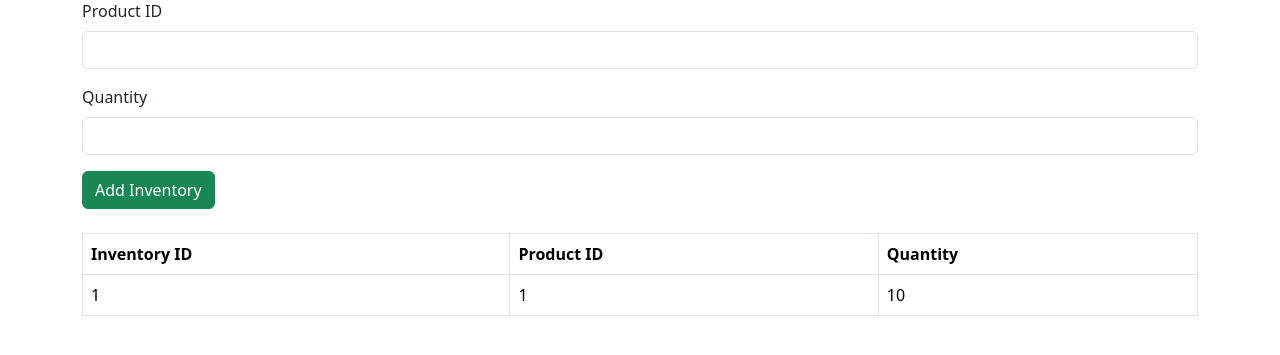
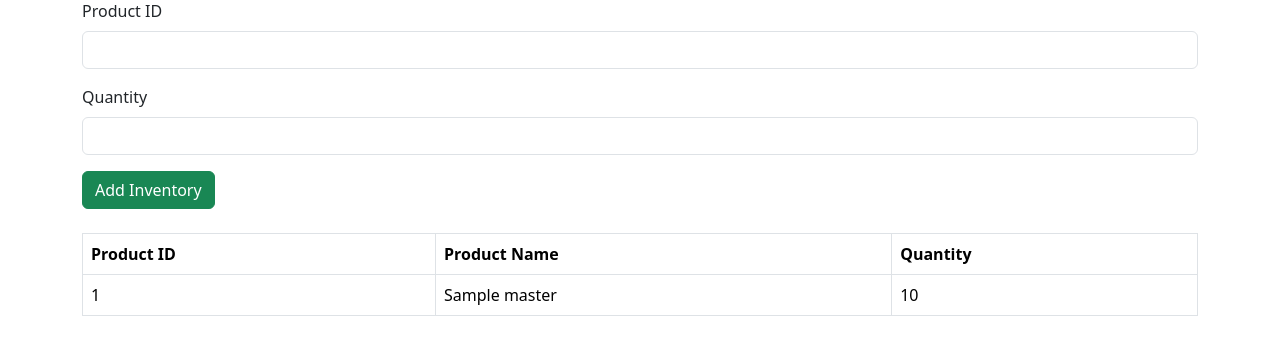
Before and after one commit to rei-doko/MRP-Demand-Forecast, a Flask app: page /inventory in a window 1280 px wide. Shown: the part 181-536 px from the top of the page. Run offline with Flask 3, Linux system fonts and the light colour scheme; tables that the repository leaves empty hold one stand-in row (values such as "Sample post").

Commit message:
Updated Functions
- Materials is properly displaying product_id and product_name
- Inventory is showing product_name instead of product_id

```diff
--- a/main.py
+++ b/main.py
@@ -40,7 +40,6 @@ def create_database():
 
     create_inventory = """
     CREATE TABLE IF NOT EXISTS inventory(
-        inventory_id INTEGER PRIMARY KEY AUTOINCREMENT NOT NULL,
         product_id INTEGER NOT NULL,
         quantity INTEGER NOT NULL DEFAULT 0,
         FOREIGN KEY (product_id) REFERENCES material_master(product_id) ON DELETE CASCADE
@@ -95,7 +94,11 @@ def inventory():
         cursor.execute("INSERT INTO inventory(product_id, quantity) VALUES (?, ?)",
                        (product_id, quantity))
         connection.commit()
-    inventory_rows = cursor.execute("SELECT * FROM inventory").fetchall()
+    inventory_rows = cursor.execute("""
+        SELECT m.product_id, m.product_name, i.quantity
+        FROM inventory i
+        JOIN material_master m ON i.product_id = m.product_id
+    """).fetchall()
     connection.close()
     return render_template("inventory.html", inventory=inventory_rows)
 
--- a/templates/inventory.html
+++ b/templates/inventory.html
@@ -17,16 +17,16 @@
 <table class="table table-bordered">
     <thead>
         <tr>
-            <th>Inventory ID</th>
             <th>Product ID</th>
+            <th>Product Name</th>
             <th>Quantity</th>
         </tr>
     </thead>
     <tbody>
         {% for i in inventory %}
             <tr>
-                <td>{{ i['inventory_id'] }}</td>
                 <td>{{ i['product_id'] }}</td>
+                <td>{{ i['product_name'] }}</td>
                 <td>{{ i['quantity'] }}</td>
             </tr>
         {% endfor %}
--- a/templates/materials_master.html
+++ b/templates/materials_master.html
@@ -17,7 +17,8 @@
 <table class="table table-bordered">
     <thead>
         <tr>
-            <th>Name</th>
+            <th>Product ID</th>
+            <th>Product Name</th>
         </tr>
     </thead>
     <tbody>
```
